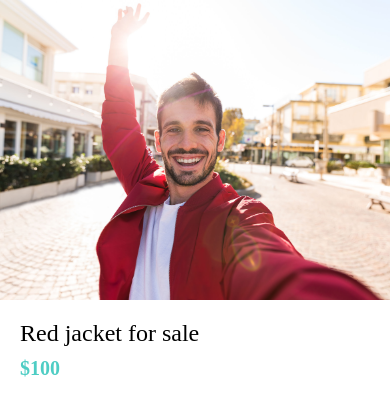
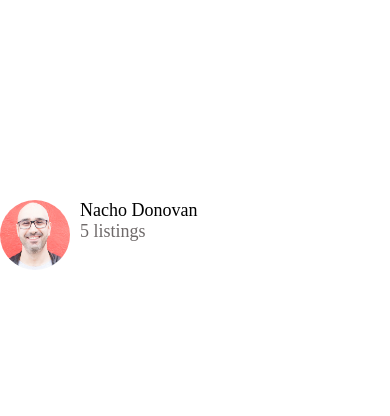
Before and after one commit to gnokto/ReactNativeApp, a React Native app: screen / in a window 390 px wide. Shown: the top 416 px of the page. Built offline with nearby package versions, Linux system fonts and the light colour scheme.

Commit message:
ListItem Component

```diff
--- a/App.js
+++ b/App.js
@@ -8,8 +8,24 @@
 import Card from './app/components/Card';
 import ListingDetailsScreen from './app/screens/ListingDetailsScreen';
 import AppButton from './app/components/AppButton';
+import ListItem from './app/components/ListItem';
 
 export default function App() {
+  return (
+    <View style={{
+      // justifyContent: "center",
+      // alignItems: "center"
+      marginTop: 200,
+      // backgroundColor: "grey"
+    }}>
+      <ListItem
+        image={require("./app/assets/mosh.jpg")}
+        title="Nacho Donovan"
+        subTitle="5 listings"
+      />
+    </View>
+  );
+
   // return (
   //   <View style={{
   //     backgroundColor: "#f8f4f4",
@@ -23,7 +39,7 @@
   //     />
   //   </View>
   // );
-  return <ListingDetailsScreen />
+  // return <ListingDetailsScreen />
   // return <Card />
   // return <WelcomeScreen />;
   // return <ViewImageScreen />
--- /dev/null
+++ b/app/components/ListItem.js
@@ -0,0 +1,36 @@
+import React from 'react';
+import { View, StyleSheet, Image } from 'react-native';
+import AppText from './AppText';
+import colors from '../config/colors';
+
+
+function ListItem({ title, subTitle, image }) {
+    return (
+        <View style={styles.container}>
+            <Image style={styles.image} source={image} />
+            <View>
+                <AppText style={styles.title}>{title}</AppText>
+                <AppText style={styles.subTitle}>{subTitle}</AppText>
+            </View>
+        </View>
+    )
+}
+
+const styles = StyleSheet.create({
+    container: {
+        flexDirection: "row"
+    },
+    image: {
+        width: 70,
+        height: 70,
+        borderRadius: 35,
+        marginRight: 10
+    },
+    title: {
+        fontWeight: "500"
+    },
+    subTitle: {
+        color: colors.medium
+    }
+})
+export default ListItem;
--- a/app/config/colors.js
+++ b/app/config/colors.js
@@ -3,4 +3,6 @@
     secondary: '#4ecdc4',
     black: '#000',
     white: '#fff',
+    medium: "#6e6969",
+
 };
--- a/app/screens/ListingDetailsScreen.js
+++ b/app/screens/ListingDetailsScreen.js
@@ -11,6 +11,11 @@
             <View style={styles.detailsContainer}>
                 <AppText style={styles.title}>Red jacket for sale</AppText>
                 <AppText style={styles.price}>$100</AppText>
+                {/* <ListItem
+                    image={require("../assets/mosh.jpg")}
+                    title="Nacho Donovan"
+                    subTitle="5 listings"
+                /> */}
             </View>
         </View>
     );
```
